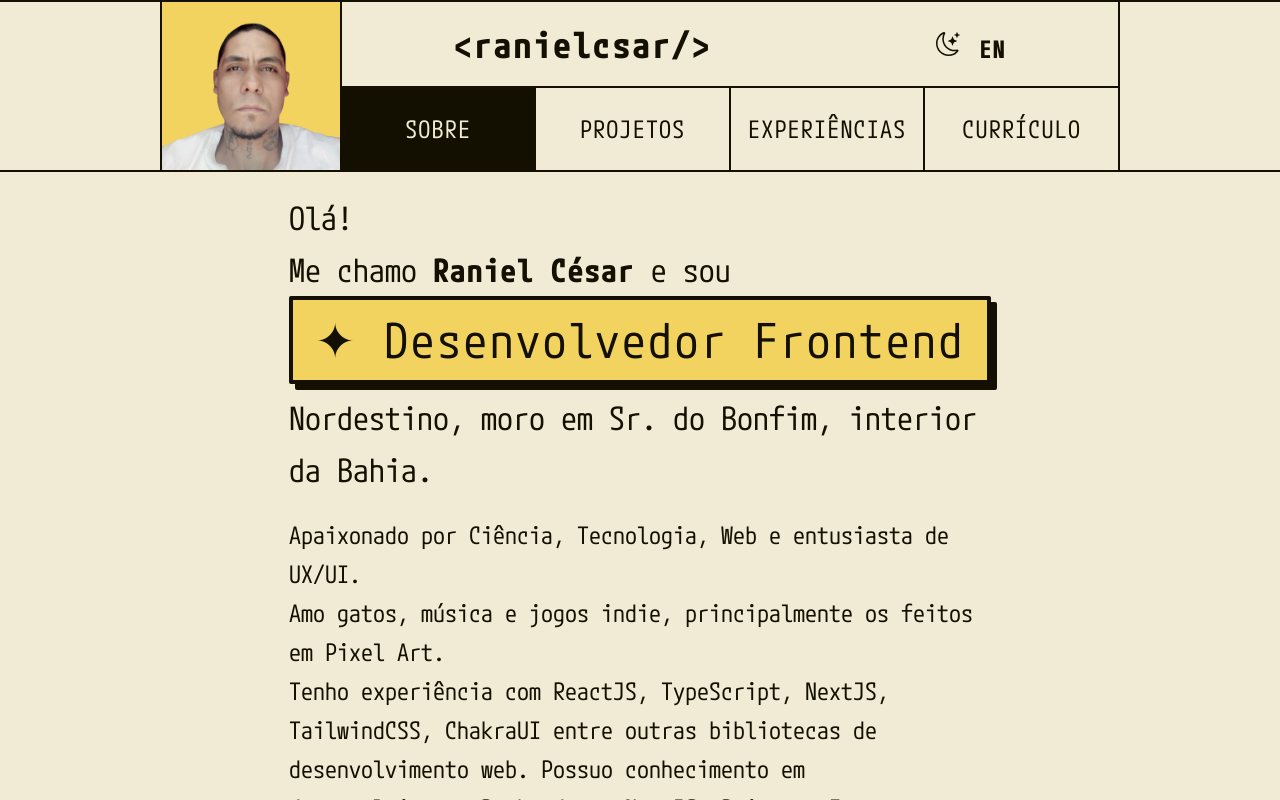
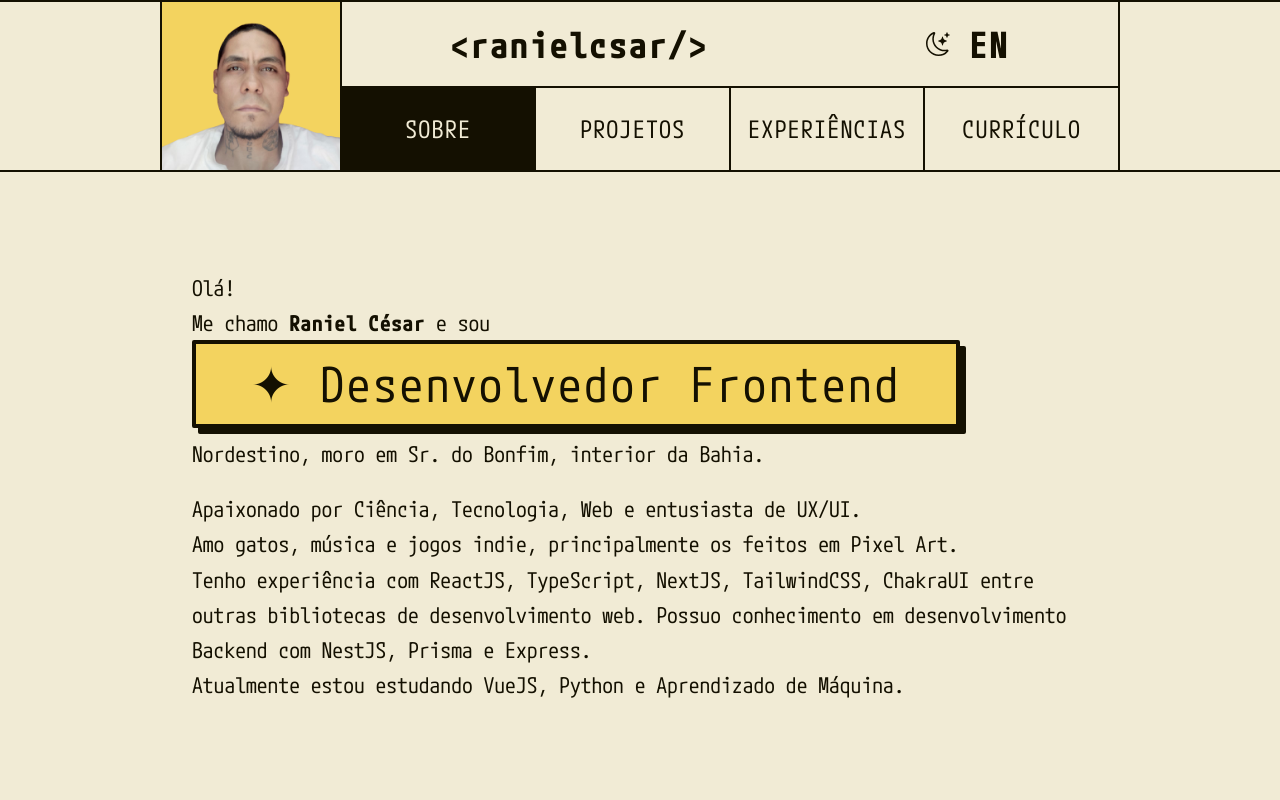
Before and after one commit to ranielcsar/ranoob.github.io, a React (Vite) app: page / in a window 1280 px wide. Built offline with nearby package versions, Linux system fonts and the light colour scheme.

Commit message:
working on responsiveness

```diff
--- a/src/App.tsx
+++ b/src/App.tsx
@@ -12,7 +12,7 @@ export function App() {
       <div className="grid h-full grid-rows-[max-content,1fr]">
         <Header />
 
-        <main className="row-[2] px-3 py-5 w-full overflow-auto flex items-center justify-center xl:max-w-max-xl lg:max-w-max-lg lg:m-auto">
+        <main className="row-[2] px-3 py-5 w-full overflow-auto flex items-center justify-center lg:m-auto">
           <AppRoutes />
         </main>
       </div>
--- a/src/components/common/carousel/index.tsx
+++ b/src/components/common/carousel/index.tsx
@@ -60,7 +60,7 @@ export function Carousel<T>({ items, children }: CarouselProps<T>) {
         <LeftArrow />
       </button>
 
-      <div className="flex-1 order-2 w-[95vw] lg:w-[60vw] xl:w-[40vw] overflow-hidden">
+      <div className="flex-1 order-2 w-fit h-fit overflow-hidden">
         {carouselFragment}
       </div>
 
--- a/src/components/layout/header/_index.tsx
+++ b/src/components/layout/header/_index.tsx
@@ -8,7 +8,7 @@ import { Link } from 'react-router-dom'
 export function Header() {
   return (
     <header className="row-[1] w-full h-max flex lg:border-y-2 border-primary">
-      <div className="grid grid-rows-[10rem,8vh,8vh] grid-cols-[1fr,1fr] md:grid-cols-[25vw,1fr] w-full lg:grid-rows-[repeat(2,11vh)] xl:grid-rows-[repeat(2,10.5vh)] lg:grid-cols-[max-content,1fr] m-auto xl:max-w-max-xl lg:max-w-max-lg">
+      <div className="grid grid-rows-[10rem,8vh,8vh] grid-cols-[max-content,1fr] w-full lg:grid-rows-[repeat(2,11vh)] xl:grid-rows-[repeat(2,10.5vh)] m-auto xl:max-w-max-xl lg:max-w-max-lg">
         <Profile />
 
         <section className="border-2 row-[2] col-span-2 lg:row-[1] lg:col-[2] lg:w-full text-2xl relative flex justify-around items-center lg:border-r-2 lg:border-y-0 lg:border-l-0 border-primary xl:text-4xl">
--- a/src/components/layout/navbar/large.tsx
+++ b/src/components/layout/navbar/large.tsx
@@ -17,7 +17,7 @@ export function LargeNavbar() {
 function NavbarLink({ label, route }: { label: string; route: string }) {
   return (
     <NavLink
-      className="hover uppercase tracking-wider xl:text-2xl flex-1 [&:not:(:last-child)]:border-r-2 lg:border-r-2 border-primary"
+      className="hover uppercase tracking-wider xl:text-2xl flex-1 [&:not(:last-child)]:border-r-2 lg:border-r-2 border-primary"
       to={route}
       aria-label={`Ir para a página ${label}`}
     >
--- a/src/pages/curriculum/index.tsx
+++ b/src/pages/curriculum/index.tsx
@@ -91,7 +91,7 @@ function Skill({ text, title }: SkillProps) {
 
   return (
     <article className="h-max list-none lg:text-[1.75ch]">
-      <strong className="rounded-sm p-1 text-2xl lg:text-xl tracking-widest text-black bg-accent border-2 border-primary dark:shadow-accent shadow-neo-sm">
+      <strong className="rounded-sm p-1 text-2xl md: text-xl tracking-widest text-black bg-accent border-2 border-primary dark:shadow-accent shadow-neo-sm">
         ✦ {t(title)}
       </strong>
       <span className="leading-relaxed text-xl tracking-wide" ref={textRef}>
--- a/src/pages/experiences/index.tsx
+++ b/src/pages/experiences/index.tsx
@@ -48,7 +48,7 @@ function Exp({ title, children }: { title: string; children: ReactNode }) {
 
   return (
     <li className="flex list-none flex-col gap-4">
-      <h3 className="bg-accent text-[3ch] lg:text-[2.7ch] px-3 py-2 border-4 border-primary text-black rounded-sm shadow-neo-sm lg:shadow-neo-md dark:shadow-accent font-bold w-auto max-w-max tracking-wider">
+      <h3 className="bg-accent text-[3ch] lg:text-[2.5vw] px-3 py-2 border-4 border-primary text-black rounded-sm shadow-neo-sm lg:shadow-neo-md dark:shadow-accent font-bold w-auto max-w-max tracking-wider">
         ✦ {title}
       </h3>
 
--- a/src/pages/home/index.tsx
+++ b/src/pages/home/index.tsx
@@ -20,18 +20,18 @@ export function HomePage() {
       className="m-auto flex flex-col gap-5 xl:max-w-max-xl lg:max-w-max-lg"
       ref={sectionRef}
     >
-      <div className="h-full text-xl leading-relaxed lg:text-[4ch] xl:h-auto">
+      <div className="h-full text-xl lg:text-2xl leading-relaxed">
         {t('Olá')}!
         <br />
         {t('Me chamo')} <strong className="tracking-wide">Raniel César</strong>{' '}
         {t('e sou')} <br />
-        <p className="bg-accent max-w-3xl text-black font-pixel rounded-sm p-2 mb-2 border-4 border-primary shadow-neo-md dark:shadow-accent text-[3.5ch] leading-tight tracking-wider lg:text-5xl lg:p-4 lg:text-center">
+        <p className="bg-accent max-w-3xl text-black font-pixel rounded-sm p-2 mb-2 border-4 border-primary shadow-neo-md dark:shadow-accent text-[8.5vw] md:text-[6vw] leading-tight tracking-wider lg:text-5xl lg:p-4 lg:text-center">
           ✦ {t('Desenvolvedor Frontend')}
         </p>
         <p>{t('Nordestino, moro em Sr. do Bonfim, interior da Bahia.')}</p>
       </div>
 
-      <p className="max-w-4xl text-xl leading-relaxed lg:text-[3ch]">
+      <p className="max-w-4xl text-xl leading-relaxed lg:text-2xl">
         {t('Apaixonado por Ciência, Tecnologia, Web e entusiasta de UX/UI.')}
         <br />
         {t(
--- a/src/pages/projects/Project.tsx
+++ b/src/pages/projects/Project.tsx
@@ -22,12 +22,12 @@ export function Project({
 
   return (
     <article
-      className={`transition-opacity mx-3 w-full flex flex-col gap-5 max-h-[90%] overflow-hidden rounded-sm text-primary ${
+      className={`transition-opacity mx-3 w-full flex flex-col gap-2 overflow-hidden rounded-sm text-primary ${
         activeItem ? 'opacity-100' : 'opacity-40'
       }`}
     >
-      <section className="relative flex flex-wrap w-full gap-3">
-        <h3 className="text-[2.65ch] min-w-[50vw] lg:min-w-[30vw] font-bold xl:text-4xl flex-1">
+      <section className="relative flex items-center flex-wrap gap-3">
+        <h3 className="text-xl min-w-[50vw] lg:min-w-[30vw] font-bold lg:text-2xl flex-1">
           {t(project.title)}
         </h3>
 
@@ -61,8 +61,11 @@ export function Project({
         </div>
       </section>
 
-      <p className="text-[2ch] lg:max-w-[70%]">{t(project.description)}</p>
+      <p className="text-[2ch] lg:text-xl lg:max-w-[70%]">
+        {t(project.description)}
+      </p>
 
+      <picture className="w-full lg:h-[calc(100%_-_15rem)] overflow-hidden">
         <img
           className={`w-full h-auto aspect-video object-center object-fill rounded-sm bg-white/60 text-black`}
           src={project.image}
@@ -70,6 +73,7 @@ export function Project({
           rel="preload"
           loading="eager"
         />
+      </picture>
     </article>
   )
 }
--- a/tailwind.config.js
+++ b/tailwind.config.js
@@ -6,7 +6,10 @@ export default {
     extend: {
       maxWidth: {
         'max-xl': '75%',
-        'max-lg': '90%',
+        'max-lg': '100%',
+      },
+      fontSize: {
+        '2xl': 'clamp(2ch, 3vh, 2.7ch)',
       },
       colors: {
         primary: 'rgb(var(--primary) / <alpha-value>)',
```
Lines whose indentation alone changed are shown as unchanged.
